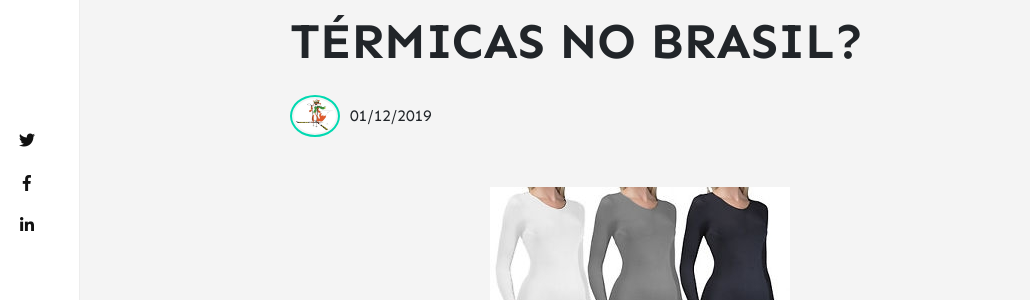
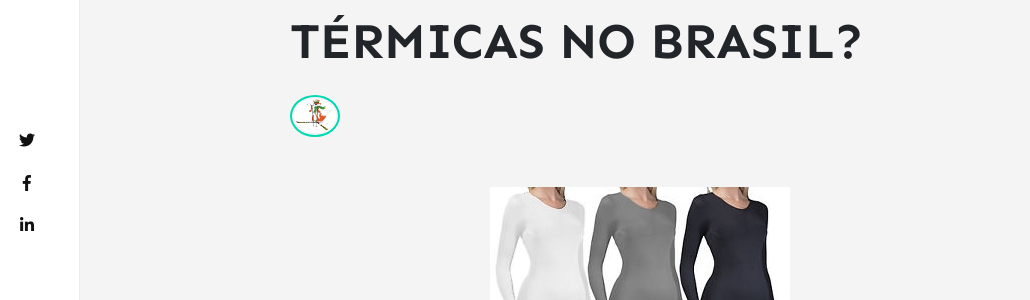
Before and after one commit to PRElias/barilochetotal, a Jekyll site: the page built from _posts/2019-12-01-roupas-termicas.md, in a window 1280 px wide. Shown: the part 285-585 px from the top of the page, without its empty margins (0-1030 px from the left). Built offline with Jekyll 4.4.1, drawn with Linux system fonts in a browser that asks for light colours; nearby versions of some CDN libraries; comment, search, counter and statistics services are not loaded.

Commit message:
escrito por

```diff
--- a/_layouts/post.html
+++ b/_layouts/post.html
@@ -21,10 +21,10 @@
         </div>
         <div>
         <!-- Escrito por <a target="_blank" class="text-dark" href="{{ author.web }}">{{ author.display_name }}</a> on  -->
-        <span class="post-date"><time class="post-date" datetime="{{ page.date | date:"%Y-%m-%d" }}">{{ page.date | date: "%d/%m/%Y" }}</time></span>
+        <!-- <span class="post-date"><time class="post-date" datetime="{{ page.date | date:"%Y-%m-%d" }}">{{ page.date | date: "%d/%m/%Y" }}</time></span>
         {% if page.last_modified_at %}
         (Updated: <time datetime="{{ page.last_modified_at | date_to_xmlschema }}" itemprop="dateModified">{{ page.last_modified_at | date: "%b %-d, %Y" }}</time>)
-        {% endif %}
+        {% endif %} -->
         </div>
     </div>
     {% endif %}
```
